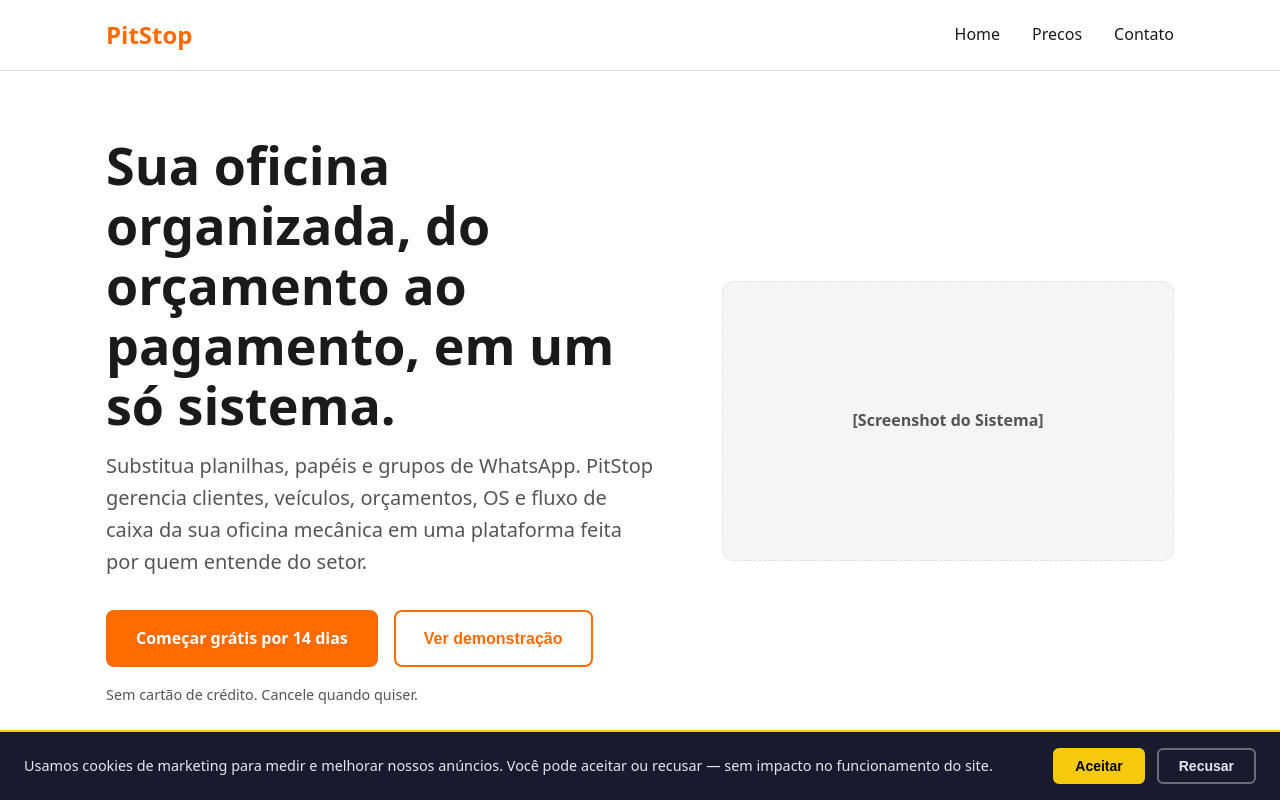
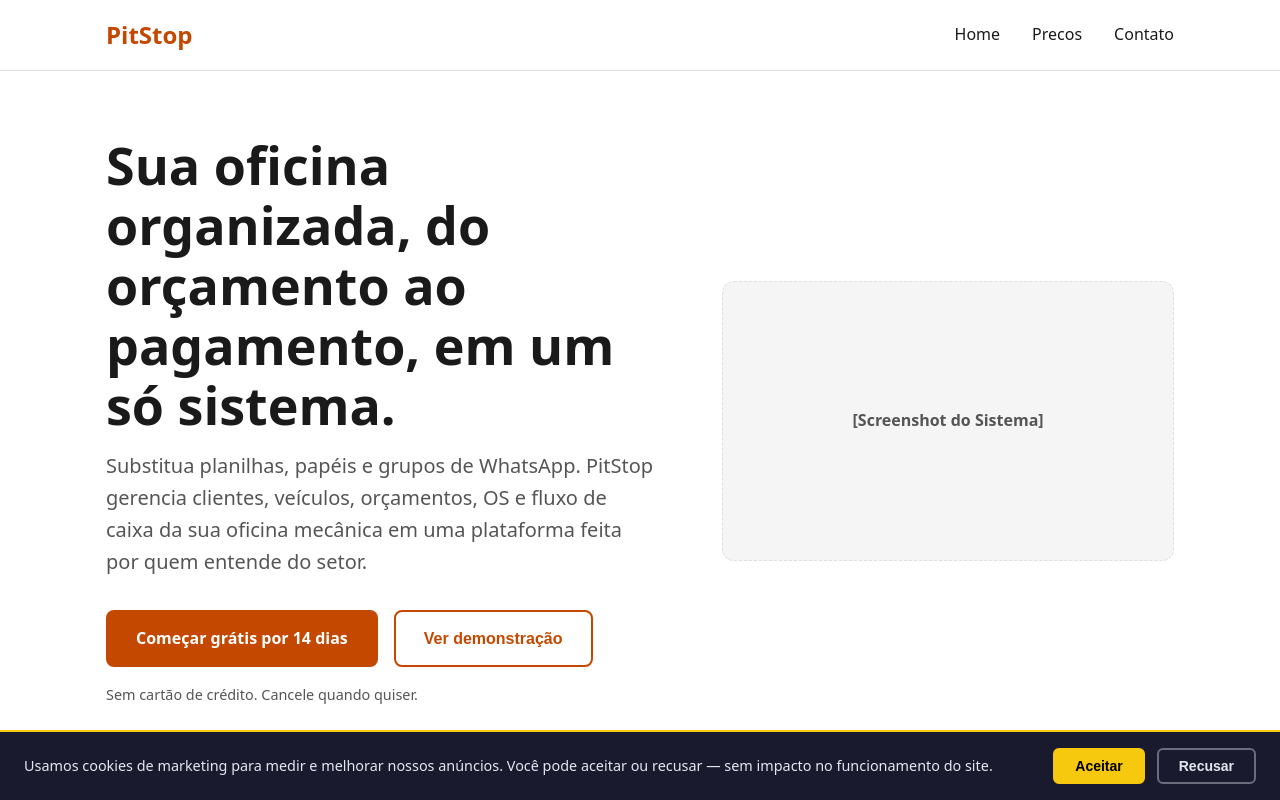
Before and after one commit to lunasuporteti-maker/pitstop-landing, an Astro site: page / in a window 1280 px wide. Shown: the top 800 px of the page. Built offline with nearby package versions, Linux system fonts and the light colour scheme; Astro itself is replaced by a stand-in of ours; no server answers.

Commit message:
feat: Story 5.6 - WCAG AA: focus rings, contraste AA, skip nav, retorno de foco em modais

```diff
--- a/src/components/ModalEmpresarial.astro
+++ b/src/components/ModalEmpresarial.astro
@@ -64,6 +64,11 @@ const webhookUrl = import.meta.env.PUBLIC_WEBHOOK_EMPRESARIAL_URL as string | un
   const form   = document.getElementById('form-empresarial');
   const btn    = document.getElementById('btn-emp-submit');
   const fb     = document.getElementById('form-emp-feedback');
+
+  // Retorna foco ao botão que abriu o modal — WCAG 2.4.3
+  dialog.addEventListener('close', () => {
+    document.getElementById('btn-abrir-modal-empresarial')?.focus();
+  });
 
   // Fechar ao clicar no X
   document.getElementById('modal-emp-close').addEventListener('click', () => dialog.close());
--- a/src/components/ModalVideo.astro
+++ b/src/components/ModalVideo.astro
@@ -53,6 +53,11 @@ const hasVideo = !!embedUrl;
       iframe!.src = '';
       dialog!.close();
     }
+
+    // Retorna foco ao botão que abriu o modal — WCAG 2.4.3
+    dialog.addEventListener('close', () => {
+      document.getElementById('btn-ver-demo')?.focus();
+    });
 
     // Fechar ao clicar no X
     closeBtn?.addEventListener('click', closeVideo);
--- a/src/layouts/Layout.astro
+++ b/src/layouts/Layout.astro
@@ -44,8 +44,9 @@ const {
     <slot name="head" />
   </head>
   <body>
+    <a href="#main-content" class="skip-nav">Pular para o conteúdo</a>
     <Header />
-    <main>
+    <main id="main-content">
       <slot />
     </main>
     <Footer />
--- a/src/styles/global.css
+++ b/src/styles/global.css
@@ -4,9 +4,10 @@
    ========================================================================== */
 
 :root {
-  /* Cores */
-  --color-primary: #ff6b00; /* laranja PitStop (placeholder) */
-  --color-primary-dark: #cc5500;
+  /* Cores — primary escurecido para WCAG AA: contraste ≥ 4.5:1 com branco */
+  --color-primary: #c44800;      /* 4.86:1 com branco ✅ */
+  --color-primary-dark: #a33b00; /* hover/active */
+  --color-primary-vivid: #ff6b00; /* uso decorativo apenas (borders, badges) */
   --color-text: #1a1a1a;
   --color-text-muted: #555555;
   --color-bg: #ffffff;
@@ -62,6 +63,31 @@ a:hover {
   text-decoration: underline;
 }
 
+/* Focus ring global — WCAG 2.4.7 / AC8 */
+:focus-visible {
+  outline: 3px solid var(--color-primary);
+  outline-offset: 3px;
+}
+
+/* Skip nav — WCAG 2.4.1: visível ao receber foco via teclado */
+.skip-nav {
+  position: absolute;
+  top: -9999px;
+  left: 0;
+  z-index: 10000;
+  padding: 0.75rem 1.5rem;
+  background: var(--color-primary);
+  color: #fff;
+  font-weight: 700;
+  border-radius: 0 0 8px 0;
+}
+
+.skip-nav:focus-visible {
+  top: 0;
+  outline: 3px solid #fff;
+  outline-offset: 2px;
+}
+
 .container {
   width: 100%;
   max-width: var(--container-max);
```
